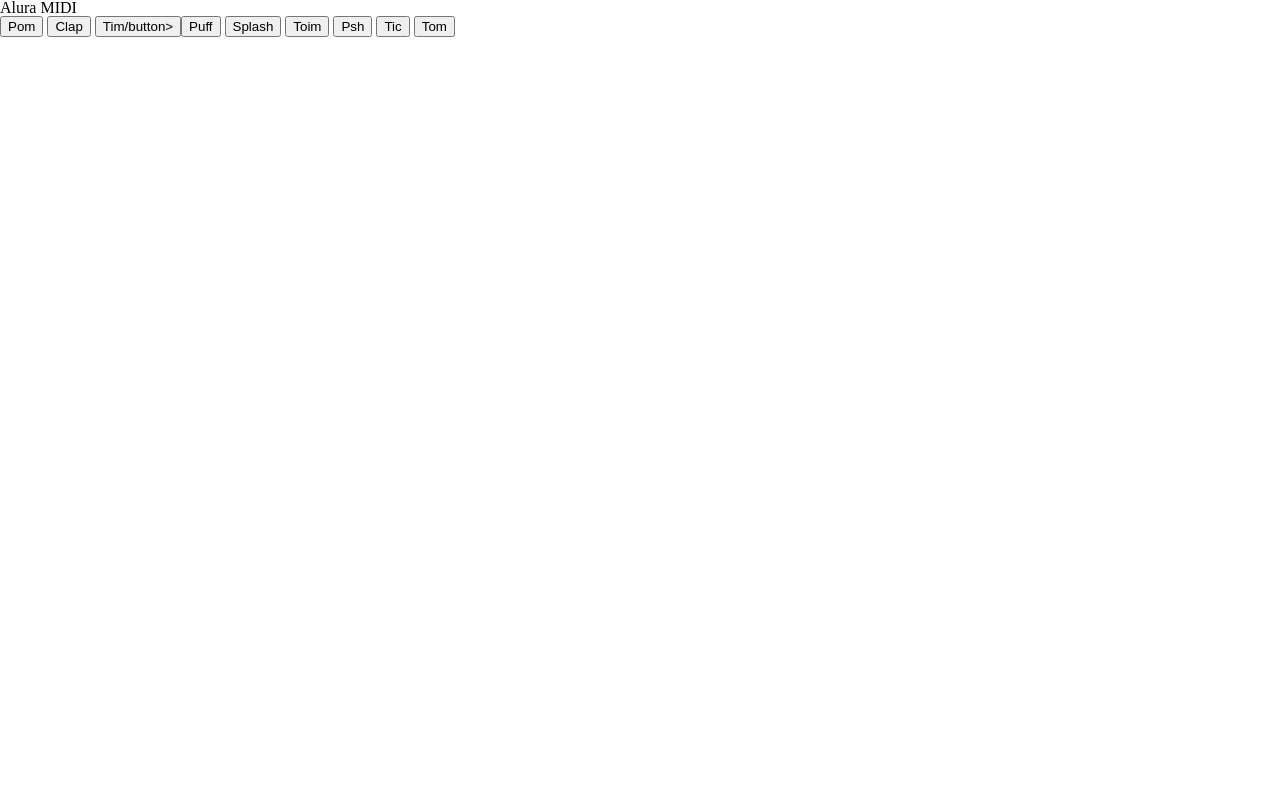
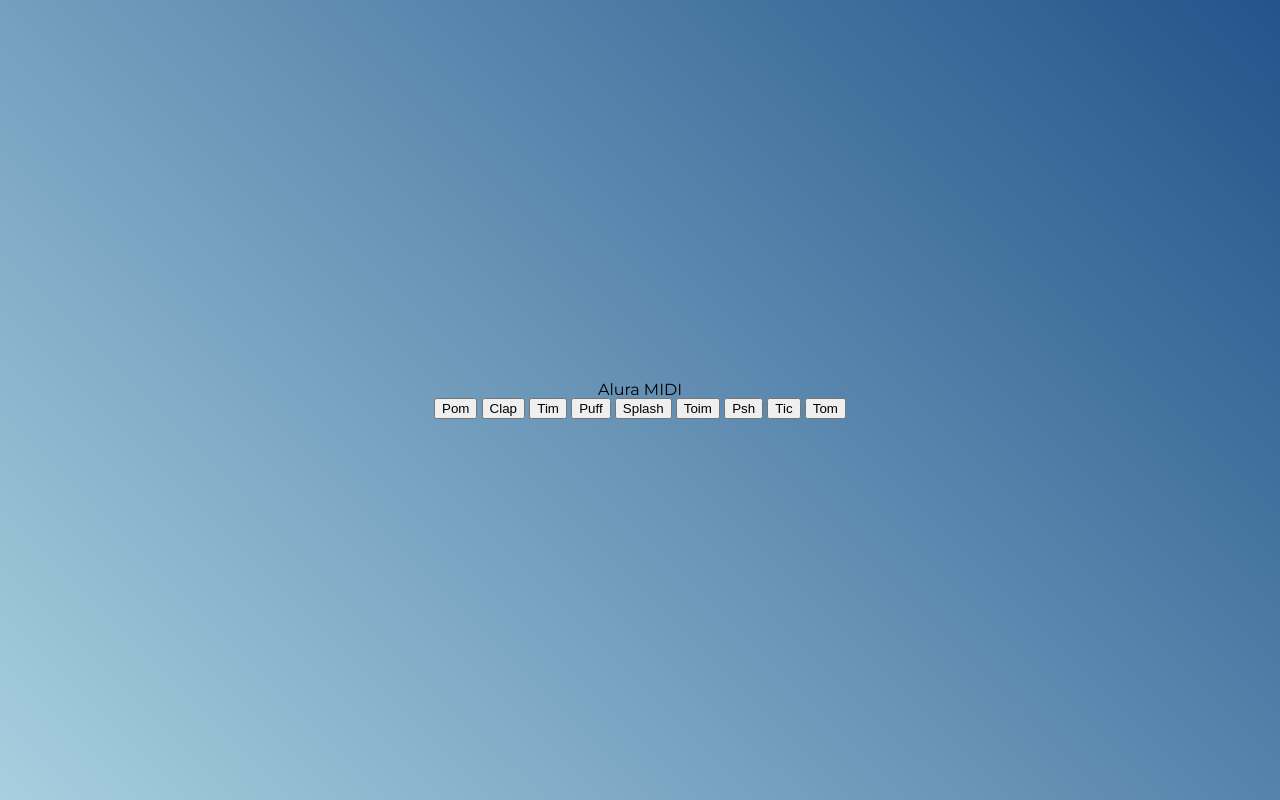
Before and after one commit to LucasChavaren/aluramidi, a plain HTML site: page index.html in a window 1280 px wide. Drawn offline with Linux system fonts and the light colour scheme.

Commit message:
gradient

```diff
--- a/css/style.css
+++ b/css/style.css
@@ -0,0 +1,17 @@
+:root{
+    --cinza: #aaa;
+    --vermelho: #e93d50;
+    --vermelho-escuro: #af303f;
+    --branco: #fff;
+    --luz: rgb(229, 255, 0);
+}
+
+body{
+    align-items: center;
+    background: linear-gradient(45deg, #a7cfdf 0%, #23538a 100%);
+    display: flex;
+    justify-content: center;
+    flex-direction: column;
+    font-family: 'Montserrat', sans-serif;
+    min-height: 100vh;
+}
--- a/index.html
+++ b/index.html
@@ -22,7 +22,7 @@
     <section class="teclado">
         <button class="tecla tecla_pom">Pom</button>
         <button class="tecla tecla_pom">Clap</button>
-        <button class="tecla tecla_pom">Tim/button>
+        <button class="tecla tecla_pom">Tim</button>
 
         <button class="tecla tecla_pom">Puff</button>
         <button class="tecla tecla_pom">Splash</button>
@@ -43,7 +43,7 @@
     <audio src="sounds/keyx.wav" id="som_tecla_tic"></audio>
     <audio src="sounds/keyc.wav" id="som_tecla_tom"></audio>
 
-
+<script src="main.js"></script>
 
 
 
```
